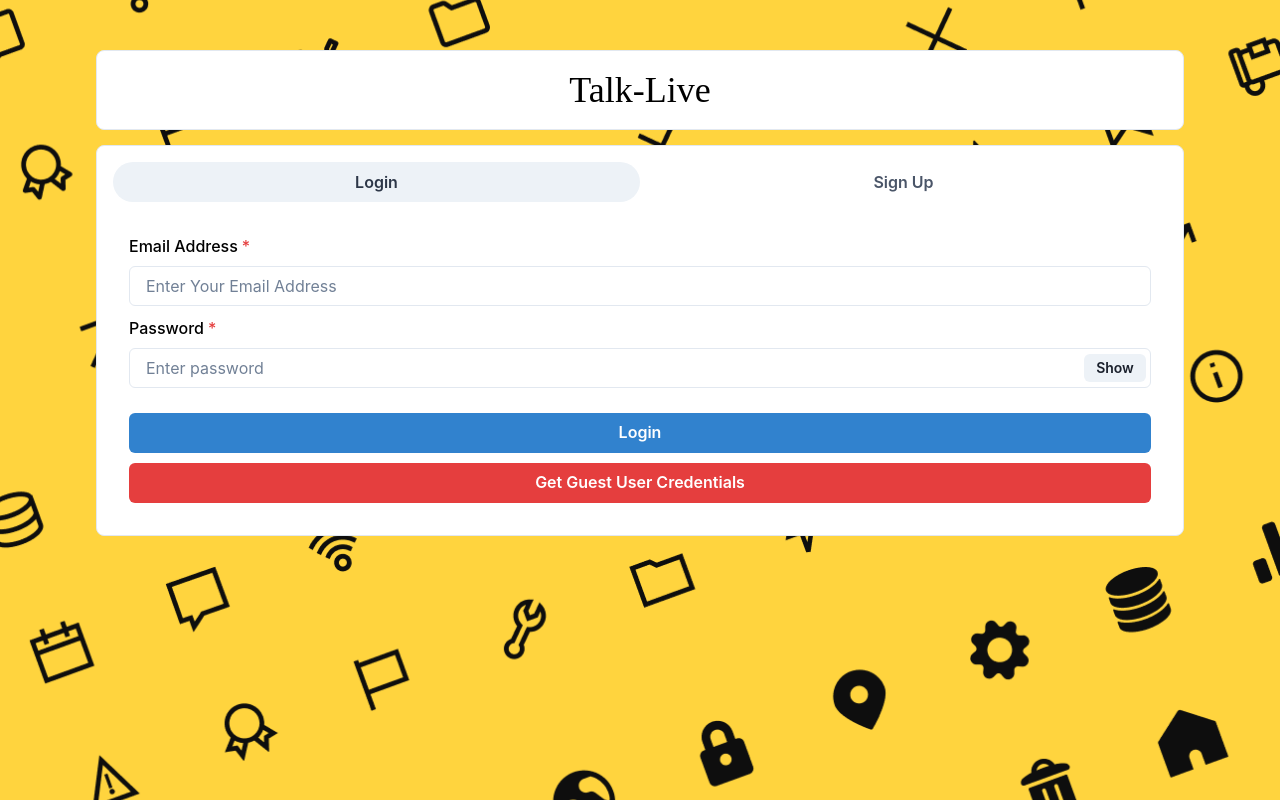
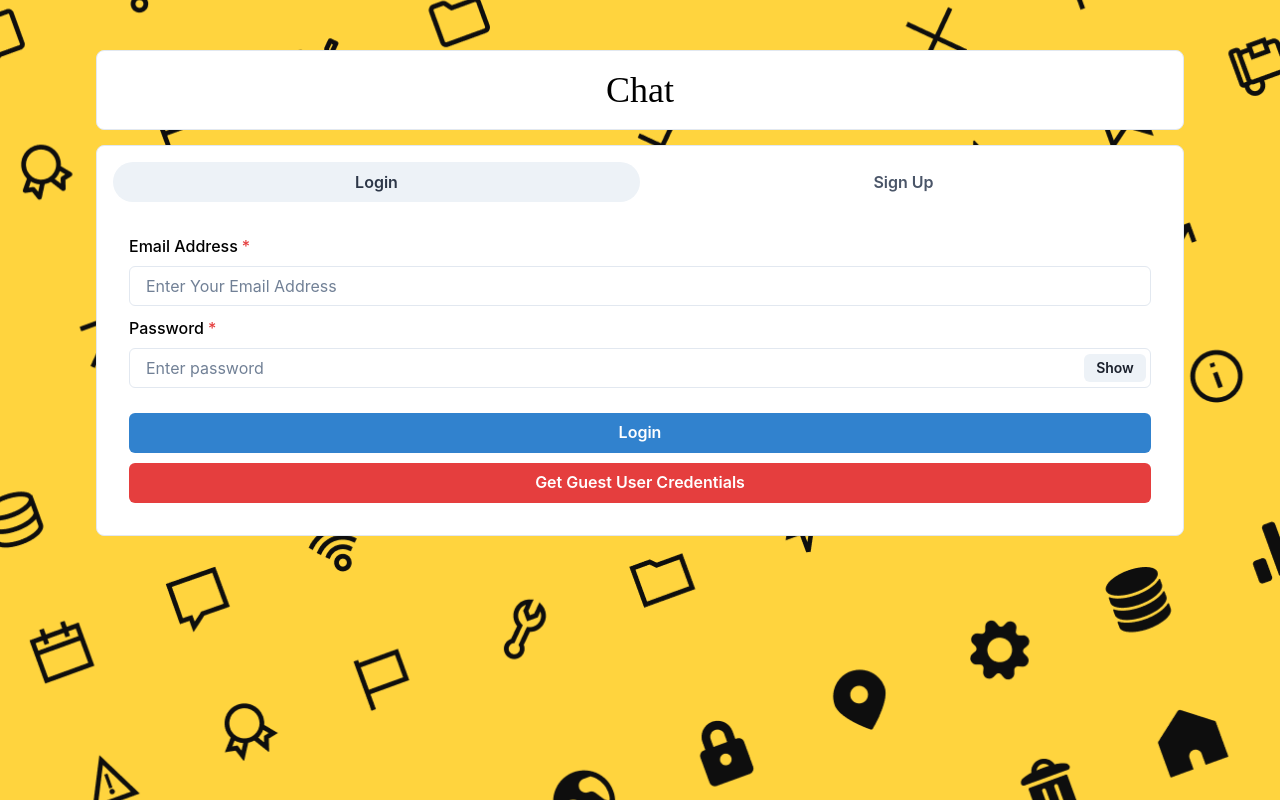
Before and after one commit to Wenkangy/chat-app, a React (Create React App) app in the folder frontend/: page / in a window 1280 px wide. Built offline with nearby package versions, Linux system fonts and the light colour scheme.

Commit message:
this shouls help for render

```diff
--- a/frontend/package.json
+++ b/frontend/package.json
@@ -25,8 +25,8 @@
     "@babel/plugin-transform-private-property-in-object": "^7.24.7"
   },
   "scripts": {
-    "start": "react-scripts start",
-    "build": "react-scripts build",
+    "start": "react-scripts --openssl-legacy-provider start",
+    "build": "react-scripts --openssl-legacy-provider build",
     "test": "react-scripts test",
     "eject": "react-scripts eject"
   },
--- a/frontend/src/pages/homePage.js
+++ b/frontend/src/pages/homePage.js
@@ -39,7 +39,7 @@ const HomePage = () => {
         textAlign={"center"}
 
        >
-          <Text fontSize={"4xl"}fontFamily={"Work sands"} color={"black"}> Talk-Live</Text>
+          <Text fontSize={"4xl"}fontFamily={"Work sands"} color={"black"}> Chat</Text>
        </Box>
        <Box bg={"white"} p={4} w={"200%"} borderRadius={"lg"} borderWidth ={"1px"} textColor={"black"}>
         <Tabs variant={"soft-rounded"} colorScheme='gray'>
```
